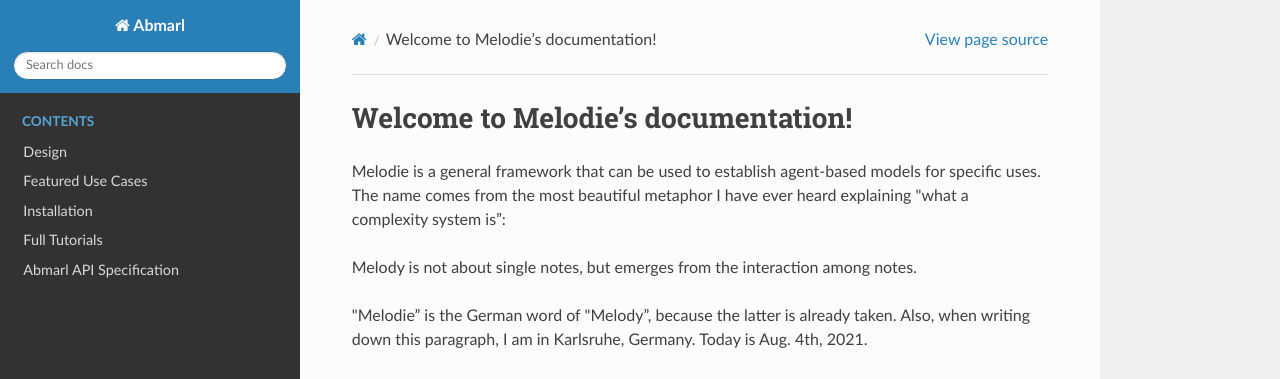
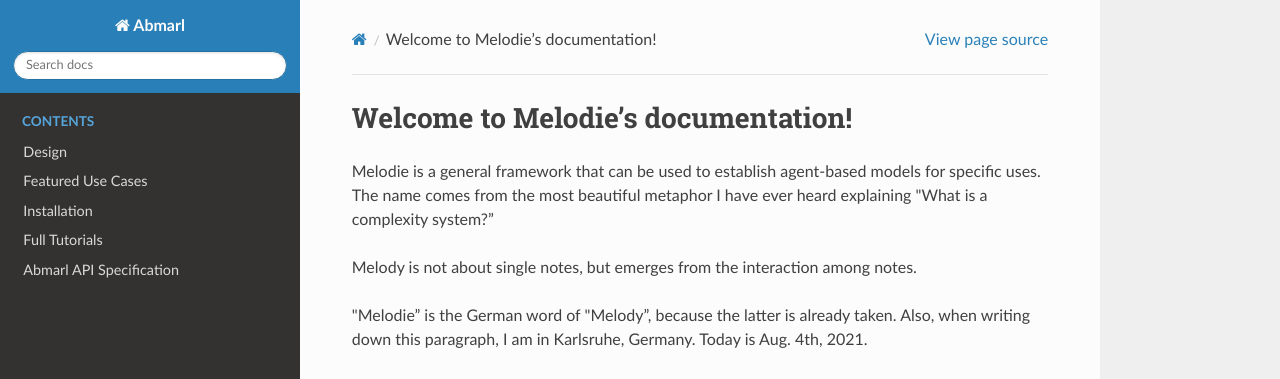
Before and after one commit to ABM4ALL/Melodie, a Sphinx documentation site: the page built from docs/source/index.rst, in a window 1280 px wide and 1321 px high. Shown: the top 379 px of the window. Built offline with Sphinx 7.4.7 and the Read the Docs theme 2.0.0, drawn with Linux system fonts in a browser that asks for light colours.

Commit message:
readthedoc

```diff
--- a/docs/source/index.rst
+++ b/docs/source/index.rst
@@ -4,7 +4,7 @@ Welcome to Melodie's documentation!
 ===================================
 
 Melodie is a general framework that can be used to establish agent-based models for specific uses.
-The name comes from the most beautiful metaphor I have ever heard explaining \"what a complexity system is":
+The name comes from the most beautiful metaphor I have ever heard explaining \"What is a complexity system?"
 
 Melody is not about single notes, but emerges from the interaction among notes.
 
```
